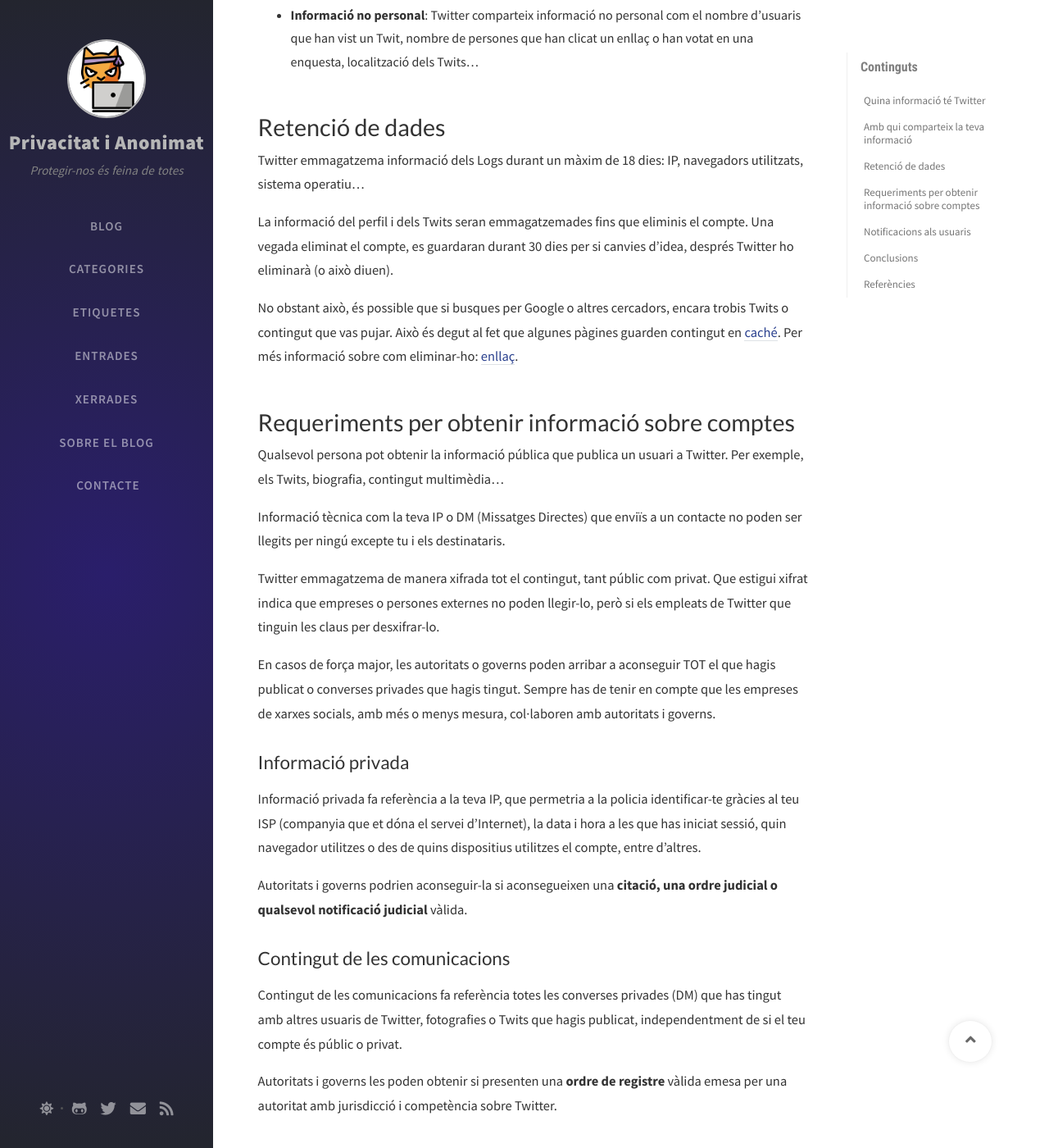
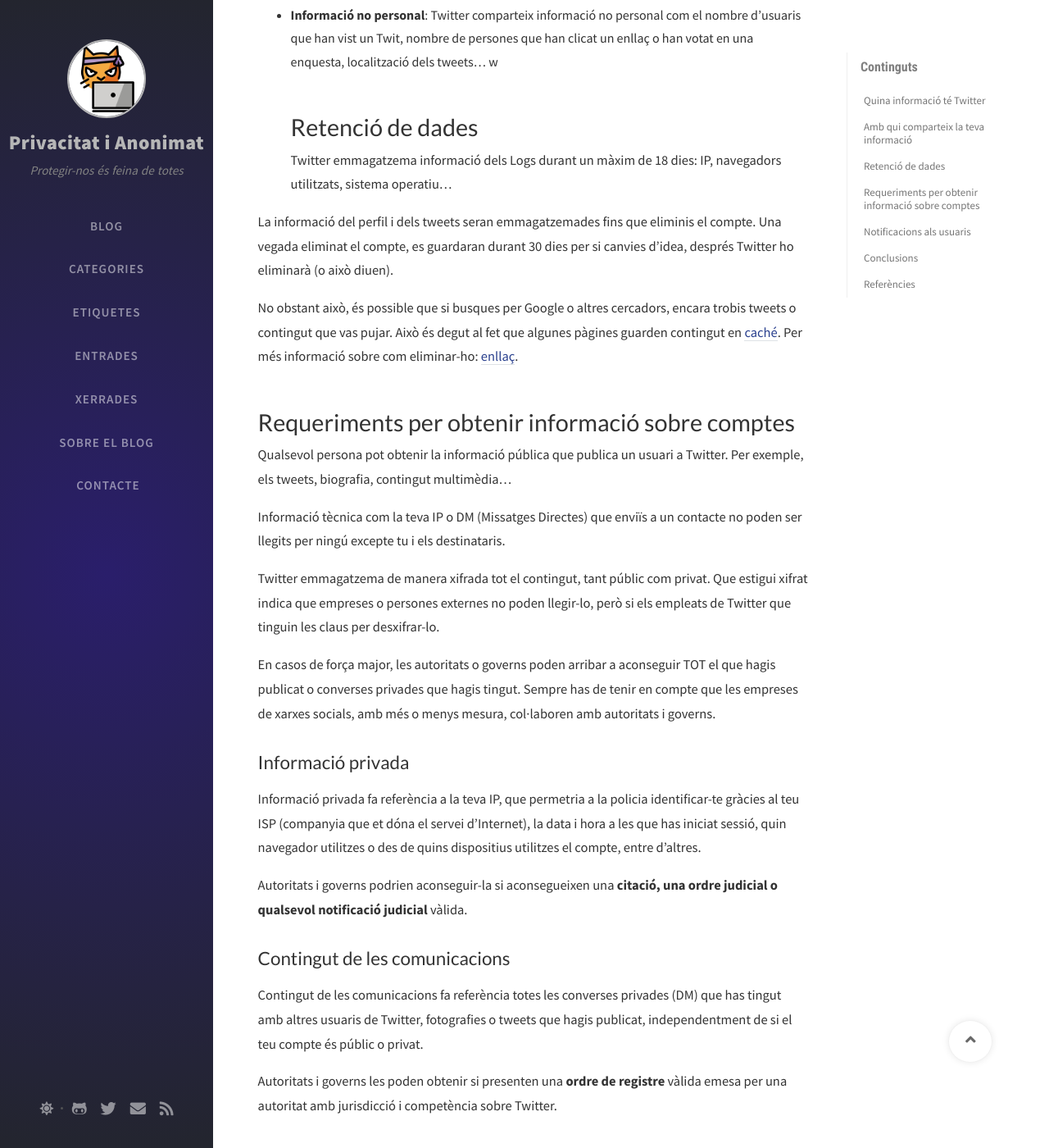
Before and after one commit to privacitat-anonimat/privacitat-anonimat.github.io, a Jekyll site: the page built from _posts/2020-08-23-politica-twitter.md, in a window 1280 px wide and 1400 px high, scrolled down 1361 px. Shown: the whole window at 82% size. Built offline with Jekyll 4.4.1, drawn with Linux system fonts in a browser that asks for light colours; nearby versions of some CDN libraries; comment, search, counter and statistics services are not loaded; some of the changed text lies outside the part shown.

Commit message:
Correcció errors

```diff
--- a/_posts/2020-08-23-politica-twitter.md
+++ b/_posts/2020-08-23-politica-twitter.md
@@ -6,7 +6,7 @@
 tags: [Twitter,privacitat]
 ---
 
-Twitter és una xarxa social molt popular on els usuaris comparteixen informació personal a través de Twits públics o privats. Per aquest motiu, és important que sàpigues què fa exactament Twitter amb la teva informació.
+Twitter és una xarxa social molt popular on els usuaris comparteixen informació personal a través de tweets públics o privats. Per aquest motiu, és important que sàpigues què fa exactament Twitter amb la teva informació.
 
 A més a més, conèixer de quina manera poden les autoritats i governs obtenir les teves converses privades, farà que t'adonis que Twitter no és un bon mètode de comunicació si vols parlar de coses sensibles.
 
@@ -18,7 +18,7 @@
 * **Missatges privats**: Twitter guarda tots els missatges directes (DM) que  t'envies amb els teus contactes. Tingues en compte que en enviar un missatge es creen dues còpies, una per tu i l'altre pel destinatari. De tal manera, que encara que esborris els missatges de la teva conversa, el destinatari en té una còpia (no s'elimina per ell).
 * **Informació de pagament**: número de la targeta de crèdit o dèbit, data d'expiració, codi CVV i adreça de facturació.
 
-Twitter emmagatzema als seus servidors totes les fotografies o vídeos que puges als Twits o al perfil.
+Twitter emmagatzema als seus servidors totes les fotografies o vídeos que puges als tweets o al perfil.
 
 Encara que Twitter et deixi escollir quina informació és pública i quina no, Twitter sempre tindrà el control de tot el que publiquis o afegeixis al perfil, ja que tot i emmagatzemar la informació xifrada, els empleats tenen les claus per desxifrar-la.
 
@@ -28,17 +28,17 @@
 * **Proveïdors d'Internet**: Twitter opera amb tercers que l'ajuden a operar els serveis, empreses de hosting, d'anàlisi (Google Analytics)...
 * **Autoritats o governs**: Twitter comparteix informació amb autoritats si és necessari per complir la llei.
 * **Canvi de propietat**: si Twitter tanca, es fusiona o ven els seus actius, la informació que té emmagatzemada dels usuaris es podria utilitzar per fer la transacció.
-* **Informació no personal**: Twitter comparteix informació no personal com el nombre d'usuaris que han vist un Twit, nombre de persones que han clicat un enllaç o han votat en una enquesta, localització dels Twits...
-
+* **Informació no personal**: Twitter comparteix informació no personal com el nombre d'usuaris que han vist un Twit, nombre de persones que han clicat un enllaç o han votat en una enquesta, localització dels tweets...
+w
 # Retenció de dades
 Twitter emmagatzema informació dels Logs durant un màxim de 18 dies: IP, navegadors utilitzats, sistema operatiu...
 
-La informació del perfil i dels Twits seran emmagatzemades fins que eliminis el compte. Una vegada eliminat el compte, es guardaran durant 30 dies per si canvies d'idea, després Twitter ho eliminarà (o això diuen).
+La informació del perfil i dels tweets seran emmagatzemades fins que eliminis el compte. Una vegada eliminat el compte, es guardaran durant 30 dies per si canvies d'idea, després Twitter ho eliminarà (o això diuen).
 
-No obstant això, és possible que si busques per Google o altres cercadors, encara trobis Twits o contingut que vas pujar. Això és degut al fet que algunes pàgines guarden contingut en [caché](https://es.wikipedia.org/wiki/Cach%C3%A9_web). Per més informació sobre com eliminar-ho: [enllaç](https://help.twitter.com/en/safety-and-security/remove-twitter-profile-from-google-search).
+No obstant això, és possible que si busques per Google o altres cercadors, encara trobis tweets o contingut que vas pujar. Això és degut al fet que algunes pàgines guarden contingut en [caché](https://es.wikipedia.org/wiki/Cach%C3%A9_web). Per més informació sobre com eliminar-ho: [enllaç](https://help.twitter.com/en/safety-and-security/remove-twitter-profile-from-google-search).
 
 # Requeriments per obtenir informació sobre comptes
-Qualsevol persona pot obtenir la informació pública que publica un usuari a Twitter. Per exemple, els Twits, biografia, contingut multimèdia...
+Qualsevol persona pot obtenir la informació pública que publica un usuari a Twitter. Per exemple, els tweets, biografia, contingut multimèdia...
 
 Informació tècnica com la teva IP o DM (Missatges Directes) que enviïs a un contacte no poden ser llegits per ningú excepte tu i els destinataris.
 
@@ -52,7 +52,7 @@
 Autoritats i governs podrien aconseguir-la si aconsegueixen una **citació, una ordre judicial o qualsevol notificació judicial** vàlida.
 
 ## Contingut de les comunicacions
-Contingut de les comunicacions fa referència totes les converses privades (DM) que has tingut amb altres usuaris de Twitter, fotografies o Twits que hagis publicat, independentment de si el teu compte és públic o privat.
+Contingut de les comunicacions fa referència totes les converses privades (DM) que has tingut amb altres usuaris de Twitter, fotografies o tweets que hagis publicat, independentment de si el teu compte és públic o privat.
 
 Autoritats i governs les poden obtenir si presenten una **ordre de registre** vàlida emesa per una autoritat amb jurisdicció i competència sobre Twitter.
 
```
Also changed, not shown: _posts/2020-06-09-manifestacions.md (+5 -5 lines), _posts/2020-08-24-protonVPN.md (+1 -1 lines).
